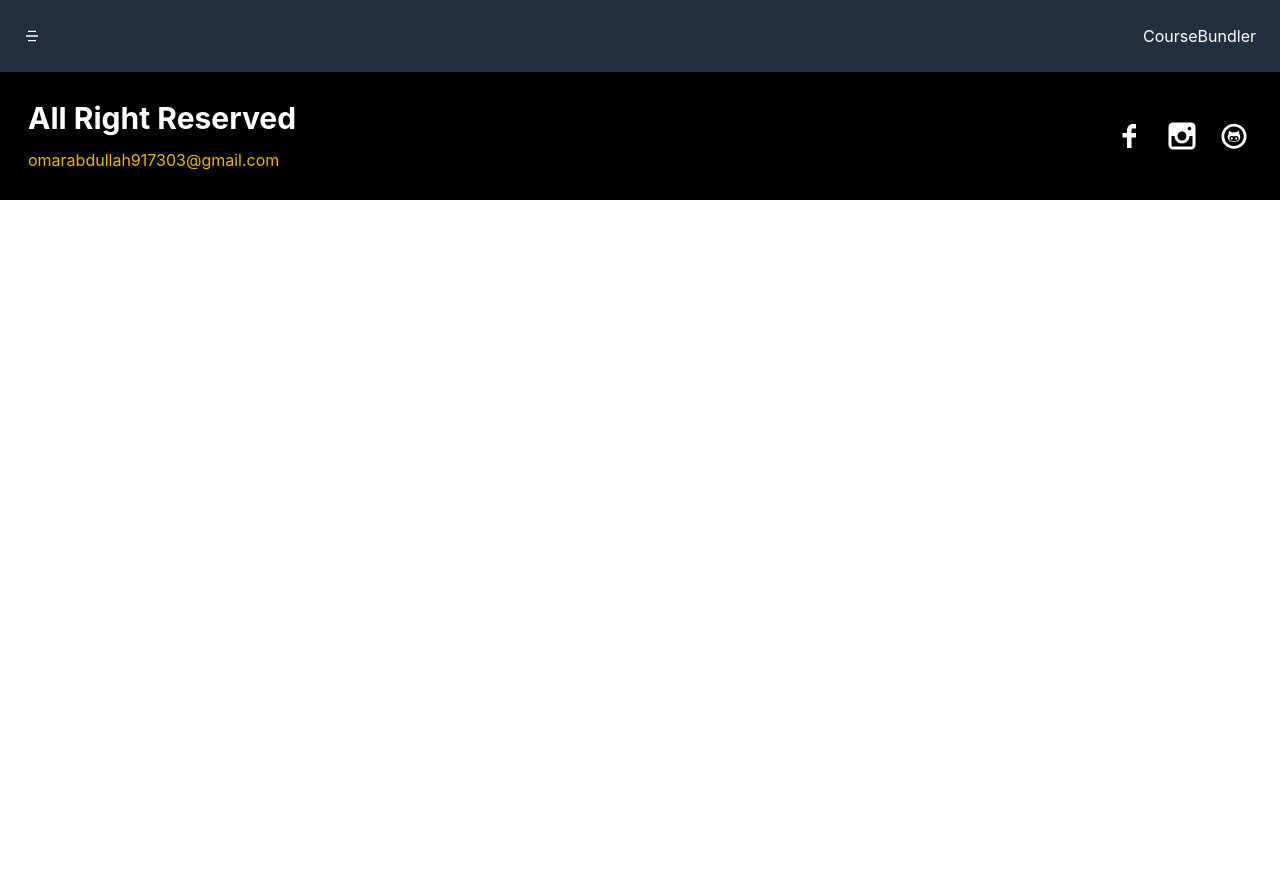
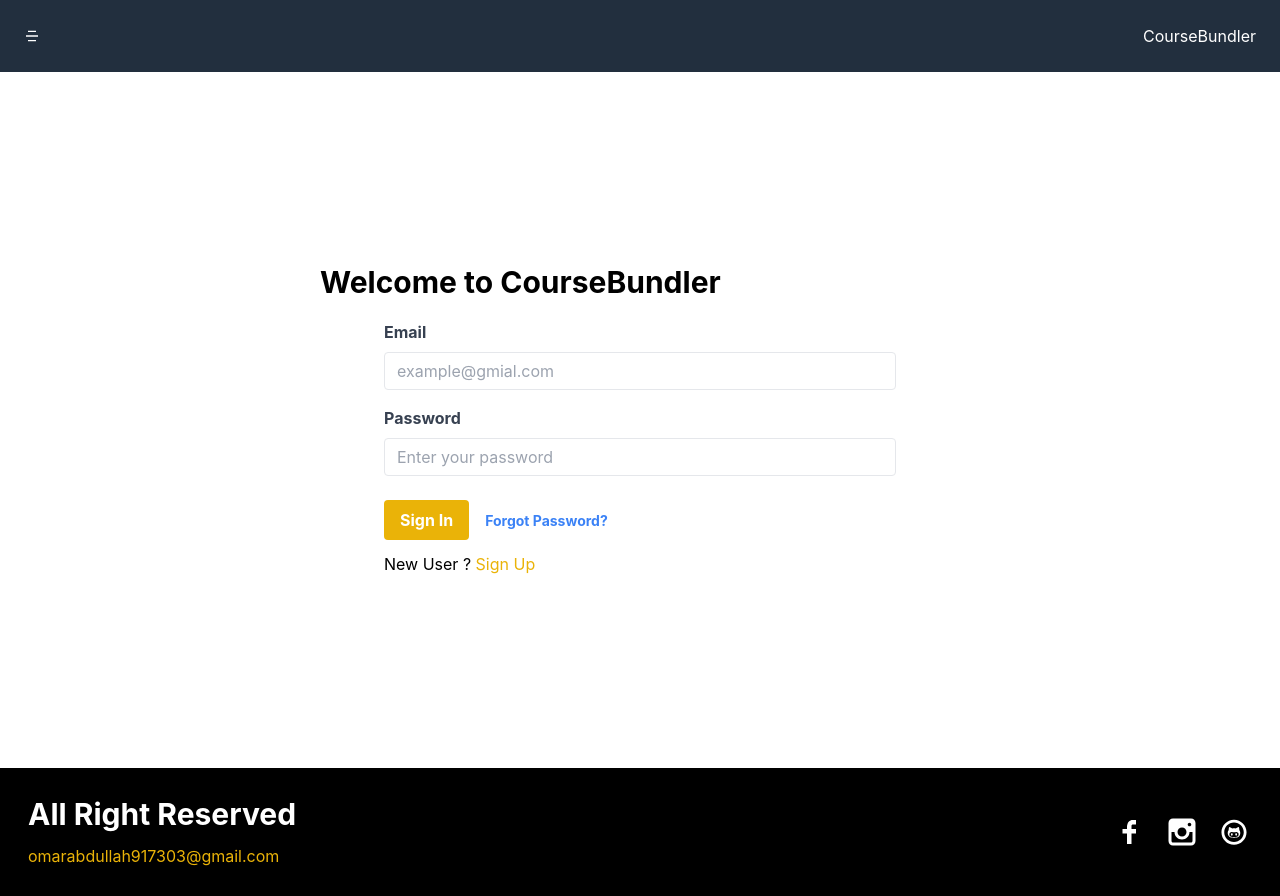
Before and after one commit to Omarabdullah99/coursebundlerclientrepet, a React (Create React App) app: page /login in a window 1280 px wide. Before the commit the page ends 800 px from the top, so only its background shows below. Built offline with nearby package versions, Linux system fonts and the light colour scheme.

Commit message:
logginsetup-vdo7

```diff
--- a/src/App.js
+++ b/src/App.js
@@ -6,6 +6,7 @@ import Sidebar from "./components/Layout/Header/Sidebar";
 import Backdrop from "./components/Layout/Header/Backdrop";
 import Courses from "./components/Courses/Courses";
 import Footer from "./components/Layout/Footer/Footer";
+import Login from "./components/Auth/Login";
 
 function App() {
   const [sidebar,setSidebar]= useState(false)
@@ -22,6 +23,8 @@ function App() {
       <Routes>
         <Route path="/" element={<Home />} />
         <Route path="/courses" element={<Courses />} />
+
+        <Route path="/login" element={<Login />} />
       </Routes>
       <Footer />
     </Router>
--- /dev/null
+++ b/src/components/Auth/Login.jsx
@@ -0,0 +1,71 @@
+import React, { useState } from "react";
+import { Link } from "react-router-dom";
+
+const Login = () => {
+  const [email, setEmail] = useState("");
+  const [password, setPassword] = useState("");
+
+  console.log("login", email);
+  console.log("login", password);
+  return (
+    <div className="Login w-2/4 mx-auto my-48">
+      <h1 className="text-3xl font-bold mb-5">Welcome to CourseBundler</h1>
+
+      <form class="max-w-lg mx-auto">
+        <div class="mb-4">
+          <label class="block text-gray-700 font-bold mb-2" for="username">
+            Email
+          </label>
+          <input
+            class="appearance-none border rounded w-full py-2 px-3 text-gray-700 leading-tight focus:outline-none focus:shadow-outline"
+            required
+            id="email"
+            value={email}
+            onChange={e => e.target.value}
+            type="email"
+            placeholder="example@gmial.com"
+          />
+        </div>
+
+        <div class="mb-6">
+          <label class="block text-gray-700 font-bold mb-2" for="password">
+            Password
+          </label>
+          <input
+            class="appearance-none border rounded w-full py-2 px-3 text-gray-700 leading-tight focus:outline-none focus:shadow-outline"
+            required
+            id="password"
+            value={password}
+            onChange={e => e.target.value}
+            type="password"
+            placeholder="Enter your password"
+          />
+        </div>
+
+        <button
+          class="bg-yellow-500  text-white font-bold py-2 px-4 rounded focus:outline-none focus:shadow-outline mr-4"
+          type="submit"
+        >
+          Sign In
+        </button>
+        <Link
+          class="inline-block align-baseline font-bold text-sm text-blue-500 hover:text-blue-800"
+          href="#"
+        >
+          Forgot Password?
+        </Link>
+
+        <div className="mt-3">
+          New User ?{" "}
+          <Link to="/register">
+            {" "}
+            <button className="text-yellow-500">Sign Up</button>
+          </Link>
+        </div>
+
+      </form>
+    </div>
+  );
+};
+
+export default Login;
--- a/src/components/Layout/Header/Sidebar.jsx
+++ b/src/components/Layout/Header/Sidebar.jsx
@@ -2,7 +2,7 @@ import React from 'react'
 import {Link} from 'react-router-dom'
 import './Header.css'
 const Sidebar = ({sidebar,closeSidebar}) => {
-    const isAuthenticated=true;
+    const isAuthenticated=false;
     const user={
         role:"admin"
     }
```
